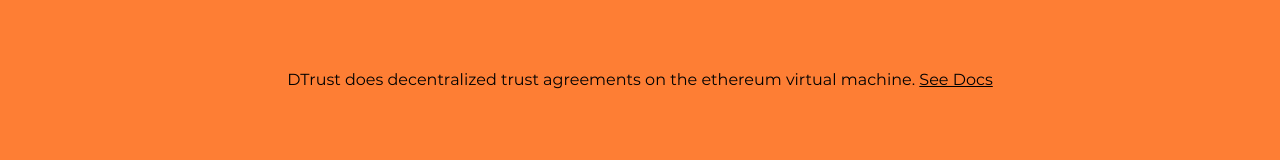
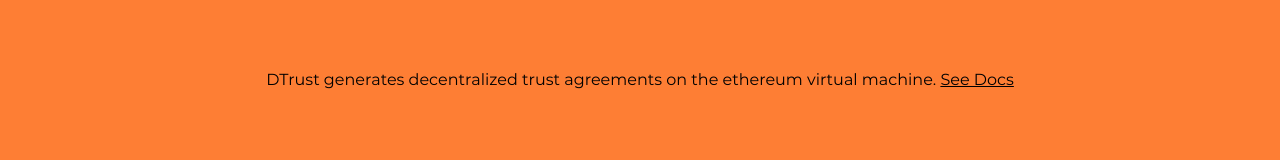
Before and after one commit to Aoi1011/DTrust-webapp, a React (Create React App) app: page / in a window 1280 px wide. Shown: the part 610-770 px from the top of the page. Built offline with nearby package versions, Linux system fonts and the light colour scheme.

Commit message:
Update Home.js

```diff
--- a/src/components/Home/Home.js
+++ b/src/components/Home/Home.js
@@ -129,7 +129,7 @@
           </Carousel>
         </div>
         <div className={classes.docsPart}>
-          DTrust does decentralized trust agreements on the ethereum virtual
+          DTrust generates decentralized trust agreements on the ethereum virtual
           machine.&nbsp;
           <RouterLink to="/docs">See Docs</RouterLink>
         </div>
@@ -142,7 +142,7 @@
           the etheruem virtual machine with DTrust. On this site you can access
           the DTrust decentralized application to form customized dtrusts, use
           control keys on existing dtrusts, permanently destroy control keys and
-          earn income as a dtrust promoter..
+          earn income as a dtrust promoter.
         </div>
         <Grid container spacing={2}>
           <Grid item xs={12} sm={6} className={classes.subsec}>
```
